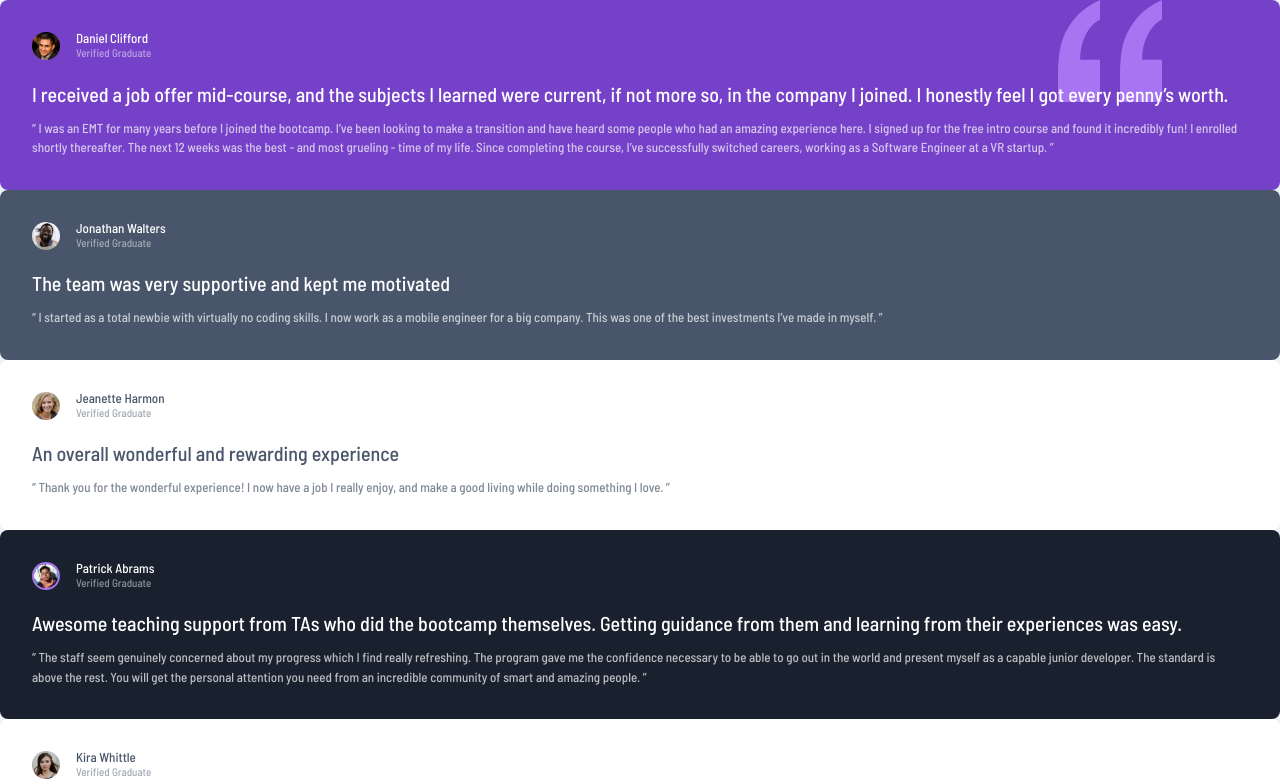
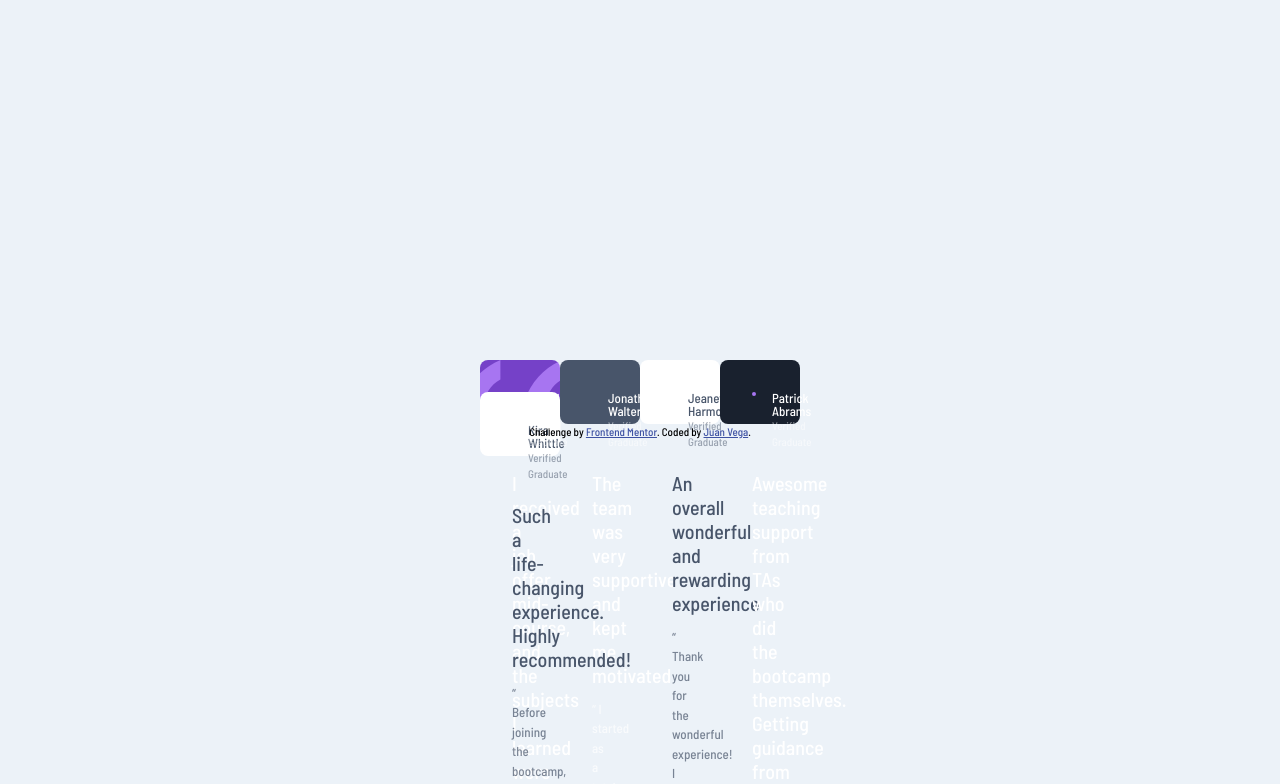
Before and after one commit to JuanTwoFour/Testimonials-grid-section, a plain HTML site: page index.html in a window 1280 px wide. Shown: the top 784 px of the page. Drawn offline with Linux system fonts and the light colour scheme; files whose address does not match are found by name.

Commit message:
grid layout started

```diff
--- a/styles/styles.css
+++ b/styles/styles.css
@@ -82,6 +82,14 @@ h3 {
   font-weight: var(--fw-700);
 }
 
+.grid-layout {
+  display: grid;
+  grid-template-columns: repeat(4, 5rem);
+  grid-template-rows: repeat(2, 2rem);
+  grid-column-gap: 0px;
+  grid-row-gap: 0px;
+}
+
 .flex {
   display: flex;
   gap: var(--gap, 1rem);
```
